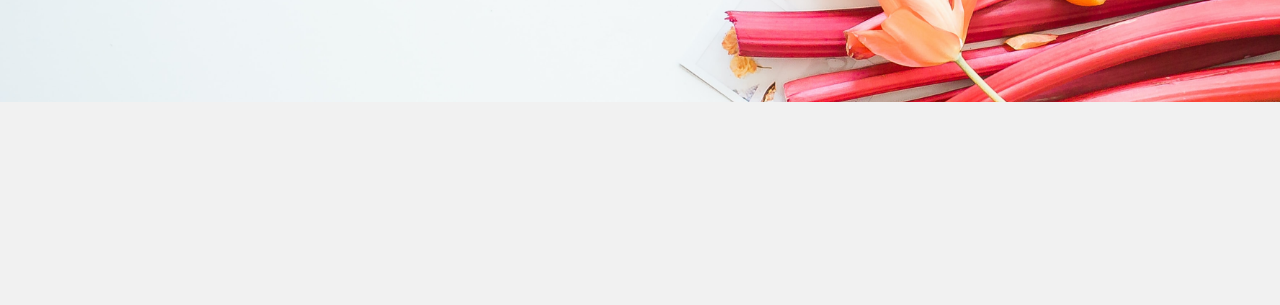
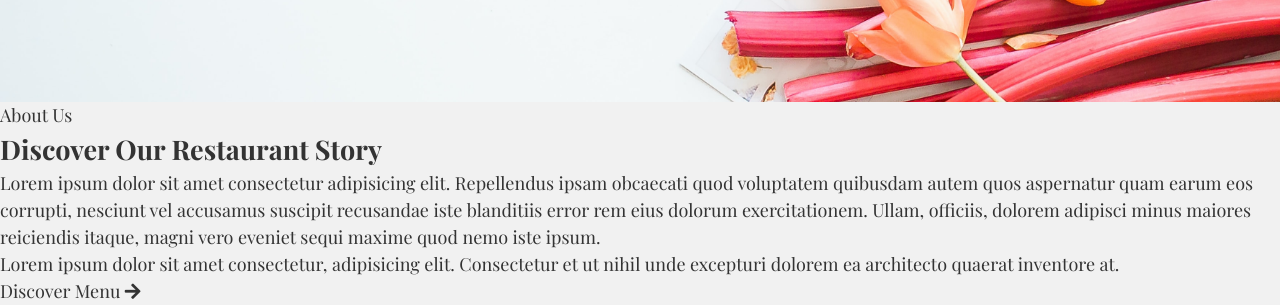
Before and after one commit to j3ffh95/cusine-restaurant-website, a plain HTML site: page index.html in a window 1280 px wide. Shown: the part 528-833 px from the top of the page. Before the commit the page ends 800 px from the top, so only its background shows below. Drawn offline with nearby package versions, Linux system fonts and the light colour scheme.

Commit message:
Markup for the main section

```diff
--- a/index.html
+++ b/index.html
@@ -57,6 +57,30 @@
         </div>
       </section>
     </header>
+    <main>
+      <section class="main-section">
+        <div class="main-text-content">
+          <p>About Us</p>
+          <h2>Discover Our Restaurant Story</h2>
+          <p>
+            Lorem ipsum dolor sit amet consectetur adipisicing elit. Repellendus
+            ipsam obcaecati quod voluptatem quibusdam autem quos aspernatur quam
+            earum eos corrupti, nesciunt vel accusamus suscipit recusandae iste
+            blanditiis error rem eius dolorum exercitationem. Ullam, officiis,
+            dolorem adipisci minus maiores reiciendis itaque, magni vero eveniet
+            sequi maxime quod nemo iste ipsum.
+          </p>
+          <p>
+            Lorem ipsum dolor sit amet consectetur, adipisicing elit.
+            Consectetur et ut nihil unde excepturi dolorem ea architecto quaerat
+            inventore at.
+          </p>
+          <a href="#" class="btn btn-primary"
+            >Discover Menu <i class="fas fa-arrow-right"></i
+          ></a>
+        </div>
+      </section>
+    </main>
     <script type="text/javascript" src="js/main.js"></script>
   </body>
 </html>
```
